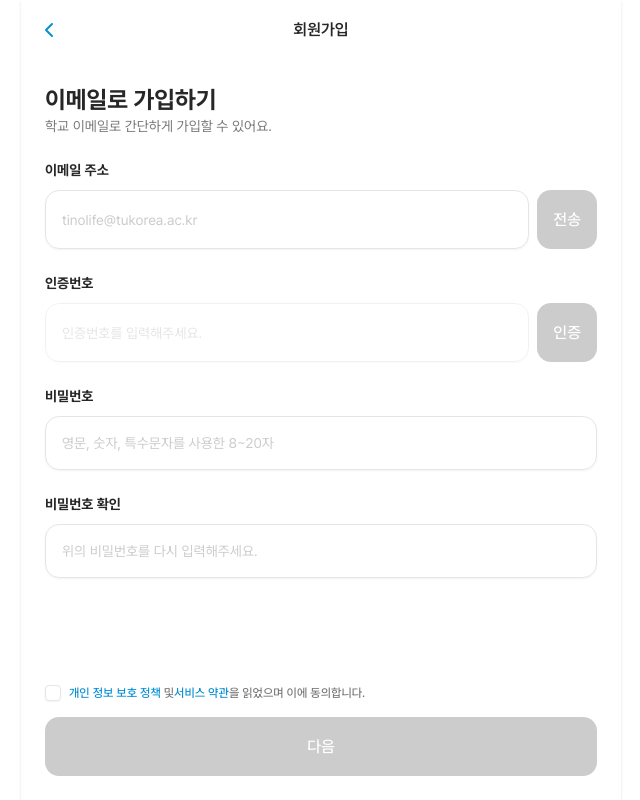
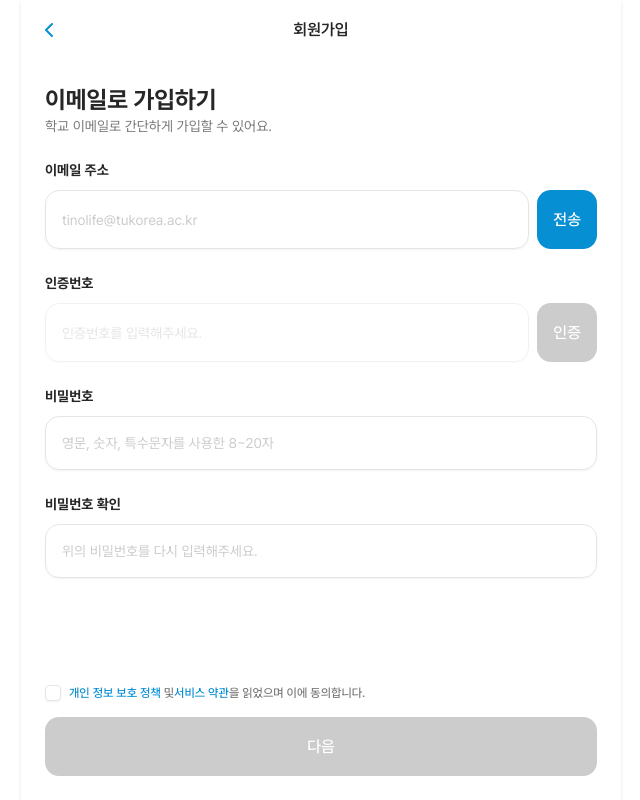
Before and after one commit to gdgoc-tuk/tinolife-fe, a Next.js app: page /signup in a window 1280 px wide. Shown: the whole page, without its empty margins (319-959 px from the left). Built offline with nearby package versions, Linux system fonts and the light colour scheme; no server answers.

Commit message:
fix: 이메일 인증 코드 재전송 로직 수정

```diff
--- a/src/app/signup/_components/with-progressbar/verify-email.tsx
+++ b/src/app/signup/_components/with-progressbar/verify-email.tsx
@@ -30,7 +30,7 @@
 }: VerifyEmailProps) {
   const [emailCode, setEmailCode] = useState("");
   const [isEmailSent, setIsEmailSent] = useState(false);
-  const [resendCount, setResendCount] = useState(0);
+  const [resendCount, setResendCount] = useState(-1);
   const [maxResendCount, setMaxResendCount] = useState(0);
 
   const { timeLeft, startTimer, stopTimer } = useTimer();
@@ -118,7 +118,7 @@
             disabled={isSendEmailButtonDisabled}
             onClick={onSendEmail}
           >
-            {resendCount === 0 ? "전송" : "재전송"}
+            {resendCount === -1 ? "전송" : "재전송"}
           </Button>
         </div>
         {errors.email && <p className="text-destructive text-xs">{errors.email.message}</p>}
```
